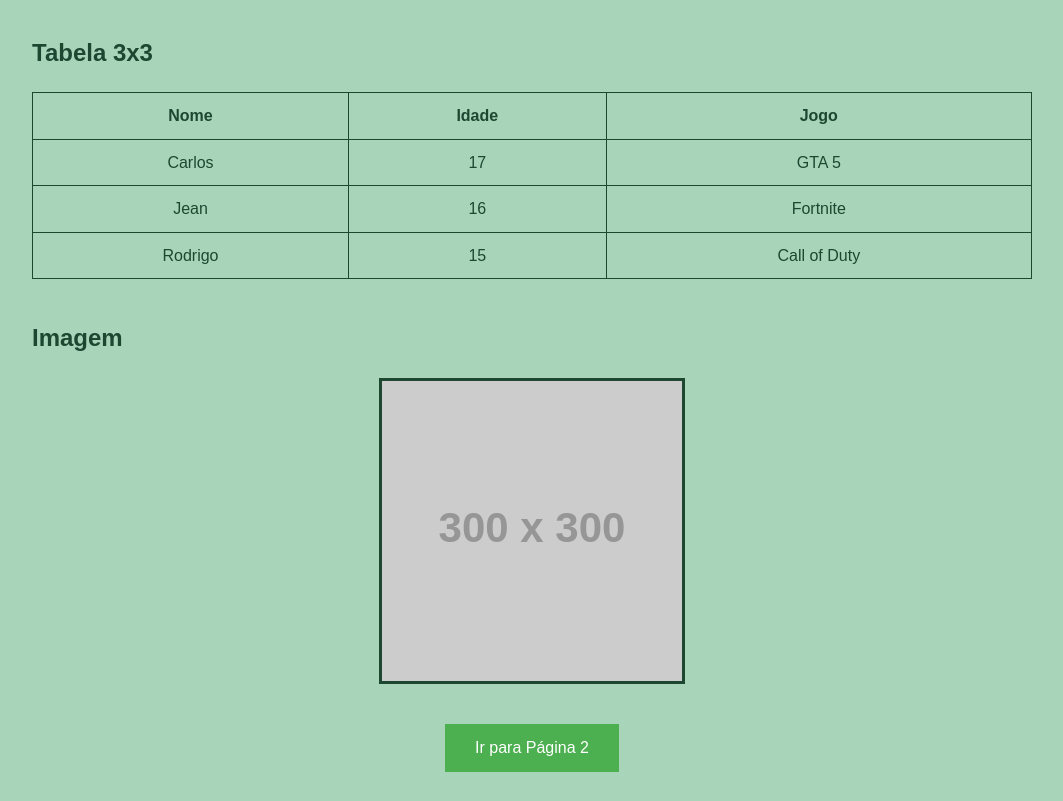
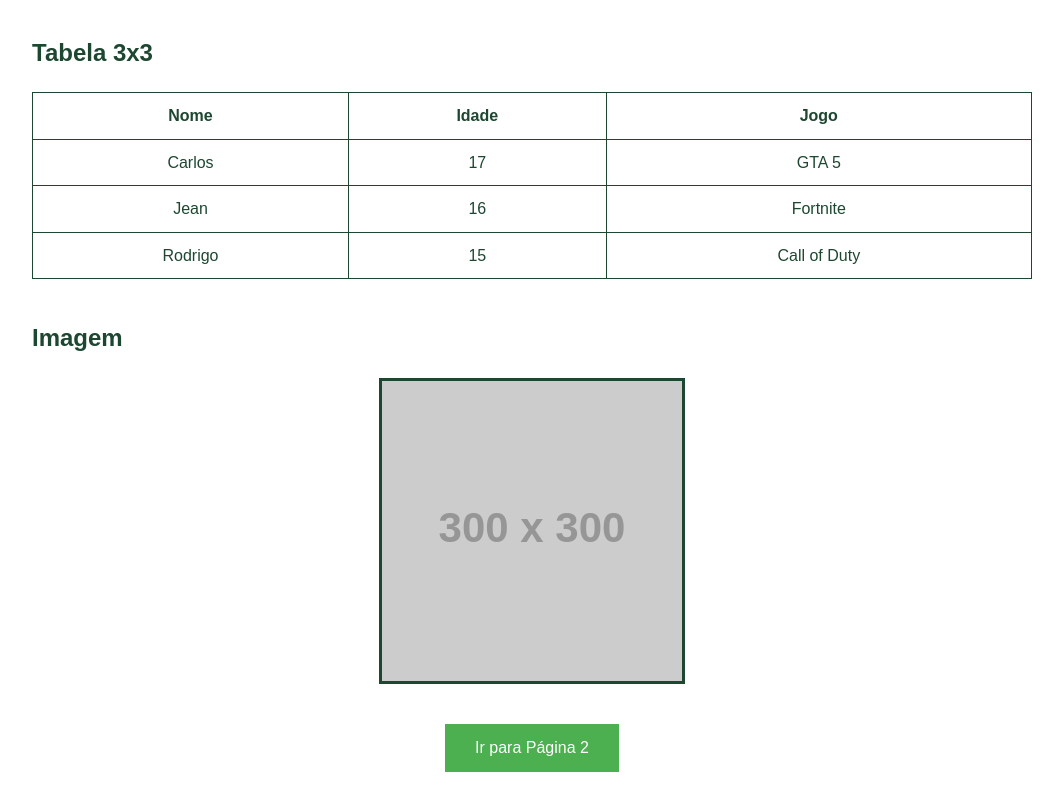
Before and after one commit to JeanFelipe2008/jean, a plain HTML site: page index.html in a window 1280 px wide. Shown: the part 125-926 px from the top of the page, without its empty margins (108-1171 px from the left). Drawn offline with Linux system fonts and the light colour scheme; placeholder pictures from the web are drawn by us.

Commit message:
Update index.html

```diff
--- a/index.html
+++ b/index.html
@@ -12,7 +12,7 @@
         }
         body {
             font-family: Arial, sans-serif;
-            background-color: #A8D5BA; /* Cor de fundo verde suave */
+            background-color: soft green; /* Cor de fundo verde suave */
             color: #1D4731; /* Cor do texto */
             line-height: 1.6;
         }
```
